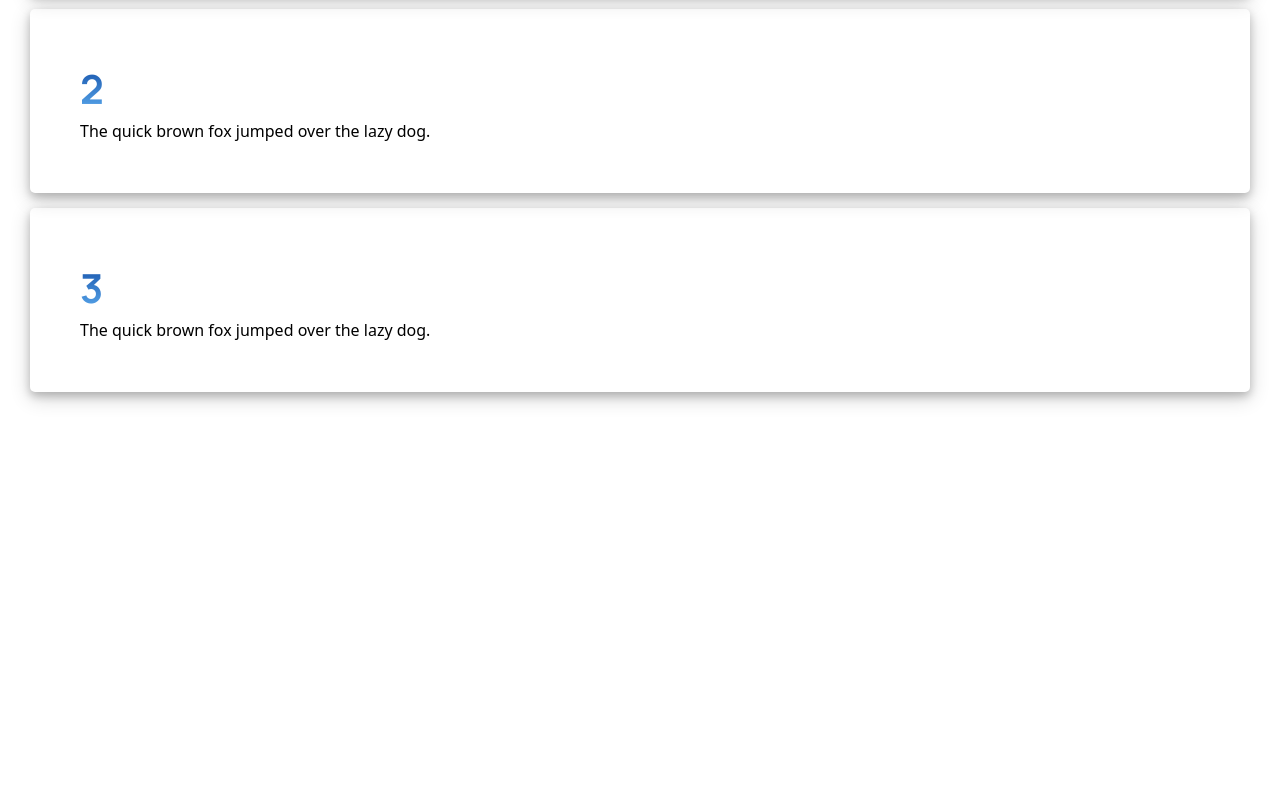
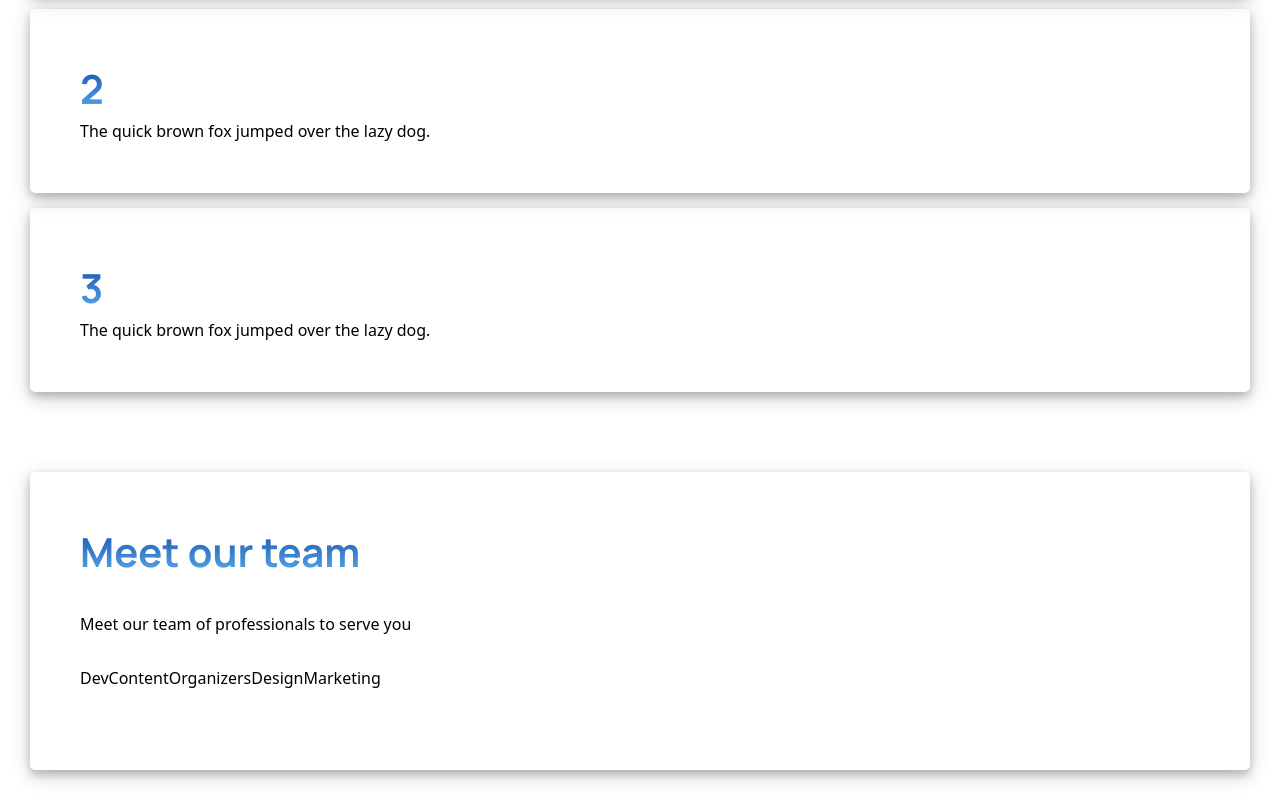
Before and after one commit to GenAiHack23/GenAIHack-Website, a React (Vite) app: page /about in a window 1280 px wide. Shown: the part 2229-3029 px from the top of the page. Before the commit the page ends 2651 px from the top, so only its background shows below. Built offline with nearby package versions, Linux system fonts and the light colour scheme.

Commit message:
Made the meet my team component

```diff
--- /dev/null
+++ b/src/components/Team.jsx
@@ -0,0 +1,22 @@
+import React from 'react'
+import '../views/about.css';
+import person1 from "../assets/person1.png";
+
+function Team() {
+  return (
+    <div className="w-1/5 rounded overflow-hidden shadow-lg">
+            <img className="w-full" src={person1} alt="Sunset in the mountains" />
+            <div className="px-2 py-2">
+              <h1 className='font-mono text-sm text-slate-300 mt-3 mb-7'>Frontend Developer</h1>
+              <div className="font-bold text-xl mb-2">Mary Rose</div>
+            </div>
+            <div className="px-2 pt-5 pb-4">
+              <span className="inline-block bg-gray-200 rounded-full px-3 py-1 text-sm font-semibold text-gray-700 mr-2 mb-2">#photography</span>
+              <span className="inline-block bg-gray-200 rounded-full px-3 py-1 text-sm font-semibold text-gray-700 mr-2 mb-2">#travel</span>
+              <span className="inline-block bg-gray-200 rounded-full px-3 py-1 text-sm font-semibold text-gray-700 mr-2 mb-2">#winter</span>
+            </div>
+    </div>
+  )
+}
+
+export default Team;
--- a/src/views/About.jsx
+++ b/src/views/About.jsx
@@ -1,6 +1,13 @@
 import './about.css';
+import Team from "../components/Team";
+import { useState } from 'react';
 
 export default function AboutView() {
+  const [dev, setDev] = useState(0);
+  const [content, setContent] = useState(0);
+  const [organizers, setOrganizers]=useState(0);
+   const [design, setDesign] = useState(0);
+  const [marketing, setMarketing]=useState(0);
   return (
     <div style={{ padding: '30px' }}>
       <div className="card grid grid-cols-1 items-center sm:grid-cols-4">
@@ -109,6 +116,121 @@ export default function AboutView() {
           </div>
         </div>
       </div>
-    </div>
+      <div style={{ height: 80 }}></div>
+      <div className="card grid grid-cols-1 items-center sm:grid-cols-4">
+        <div className='col-span-4 text-center'>
+          <h1 className='title'>Meet our team</h1>
+          <div style={{ height: 30 }}></div>
+          <h1 className='font-mono text-lg text-slate-500'>Meet our team of professionals to serve you</h1>
+          <div style={{ height: 30 }}></div>
+          <div className='flex-row space-x-3 '>
+          <button
+          className={`bg-white hover:text-cyan-600 text-slate-500 font-semibold py-2 px-4 border border-gray-400 rounded shadow ${
+            dev === 1 ? 'mr-1' : ''
+          }`}
+          onClick={() => {
+            setDev(1);
+            setContent(0);
+            setDesign(0);
+            setOrganizers(0);
+            setMarketing(0);
+          }}
+        >
+          Dev
+        </button>
+        <button
+          className={`bg-white hover:text-cyan-600 text-slate-500 font-semibold py-2 px-4 border border-gray-400 rounded shadow ${
+            content === 1 ? 'mr-1' : ''
+          }`}
+          onClick={() => {
+            setDev(0);
+            setContent(1);
+            setDesign(0);
+            setOrganizers(0);
+            setMarketing(0);
+          }}
+        >
+          Content
+        </button>
+        <button
+          className={`bg-white hover:text-cyan-600 text-slate-500 font-semibold py-2 px-4 border border-gray-400 rounded shadow ${
+            organizers === 1 ? 'mr-1' : ''
+          }`}
+          onClick={() => {
+            setDev(0);
+            setContent(0);
+            setDesign(0);
+            setOrganizers(1);
+            setMarketing(0);
+          }}
+        >
+          Organizers
+        </button>
+        <button
+          className={`bg-white hover:text-cyan-600 text-slate-500 font-semibold py-2 px-4 border border-gray-400 rounded shadow ${
+            design === 1 ? 'mr-1' : ''
+          }`}
+          onClick={() => {
+            setDev(0);
+            setContent(0);
+            setDesign(1);
+            setOrganizers(0);
+            setMarketing(0);
+          }}
+        >
+          Design
+        </button>
+        <button
+          className={`bg-white hover:text-cyan-600 text-slate-500 font-semibold py-2 px-4 border border-gray-400 rounded shadow  ${
+            marketing === 1 ? 'mr-1' : ''
+          }`}
+          onClick={() => {
+            setDev(0);
+            setContent(0);
+            setDesign(0);
+            setOrganizers(0);
+            setMarketing(1);
+          }}
+        >
+          Marketing
+        </button>
+       </div>
+      <div style={{ height: 30 }}></div>
+      <div className='flex self-center space-x-3 '>
+         {dev === 1 && (
+          < >
+            <Team />
+            <Team />
+            <Team />
+            <Team />
+            <Team />
+          </>
+        )}
+        {content === 1 && (
+          <>
+            <Team />
+            <Team />
+            <Team />
+            <Team />
+          </>
+        )}
+        {organizers === 1 && (
+          <>
+            <Team />
+            <Team />
+            <Team />
+          </>
+        )}
+        {design === 1 && (
+          <>
+            <Team />
+            <Team />
+          </>
+        )}
+        {marketing === 1 && <Team />}
+      </div>
+        </div>
+        </div>
+      </div>
   );
 }
--- a/src/views/about.css
+++ b/src/views/about.css
@@ -20,3 +20,13 @@
   background-clip: text;
   color: transparent;
 }
+
+.textcolour{
+  -webkit-background-clip: text !important;
+    -webkit-text-fill-color: transparent;
+    background: linear-gradient(180deg,
+        #0D47A1 0%,
+        #64B5F6 100%);
+    background-clip: text;
+    color: transparent;
+}
```
Also changed, not shown: src/assets/person1.png (added).
